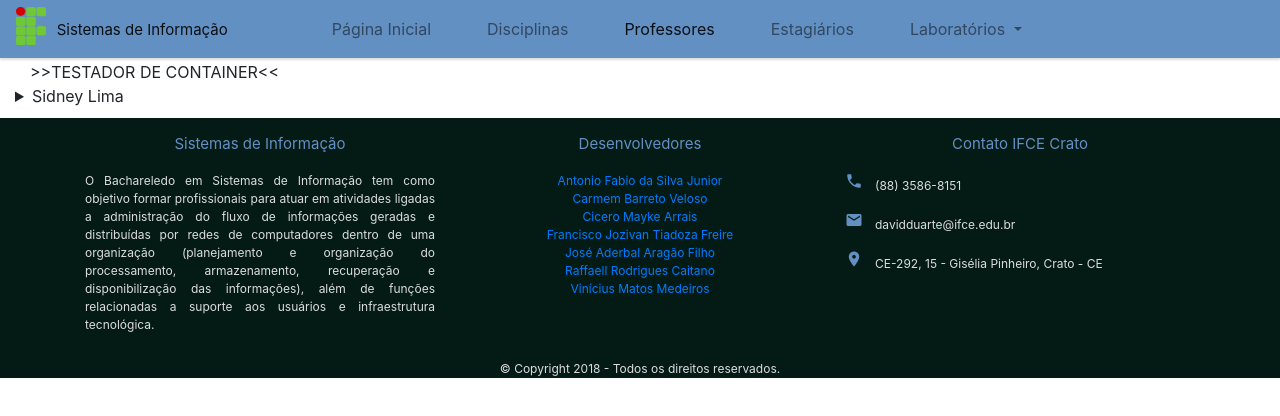
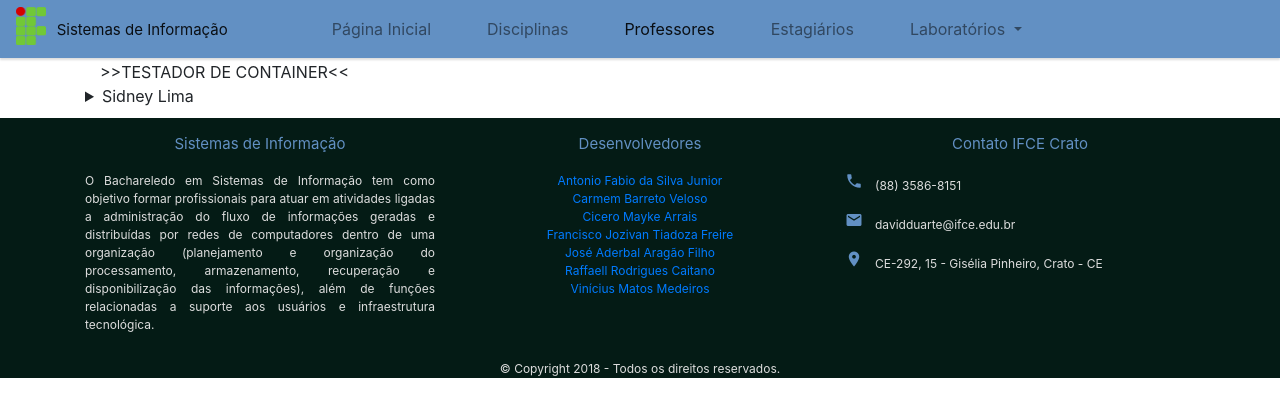
Before and after one commit to FJozivan/Site-responsivo-Sistemas-de-informacao, a plain HTML site: page html/professores.html in a window 1280 px wide. Drawn offline with nearby package versions, Linux system fonts and the light colour scheme.

Commit message:
Update professores.html
Testes de funcionalidades

```diff
--- a/html/professores.html
+++ b/html/professores.html
@@ -58,6 +58,7 @@
 	<!-- Navbar end -->
 	<!-- Main begin -->
 	<main class="container-fluid">
+		<div class="container"></ br></ br>
 			<div class="container-fluid">
 				>>TESTADOR DE CONTAINER<<
 			</div>
@@ -69,7 +70,7 @@
 					<li>Teste de funcionalidade 03</li>
 				</ul>
 			</details>
-		<!-- INSIRA O CÓDIGO AQUI -->
+			</div>
 	</main>
 	<!-- Main end -->
 	<!-- Footer begin -->
```
Lines whose indentation alone changed are shown as unchanged.
